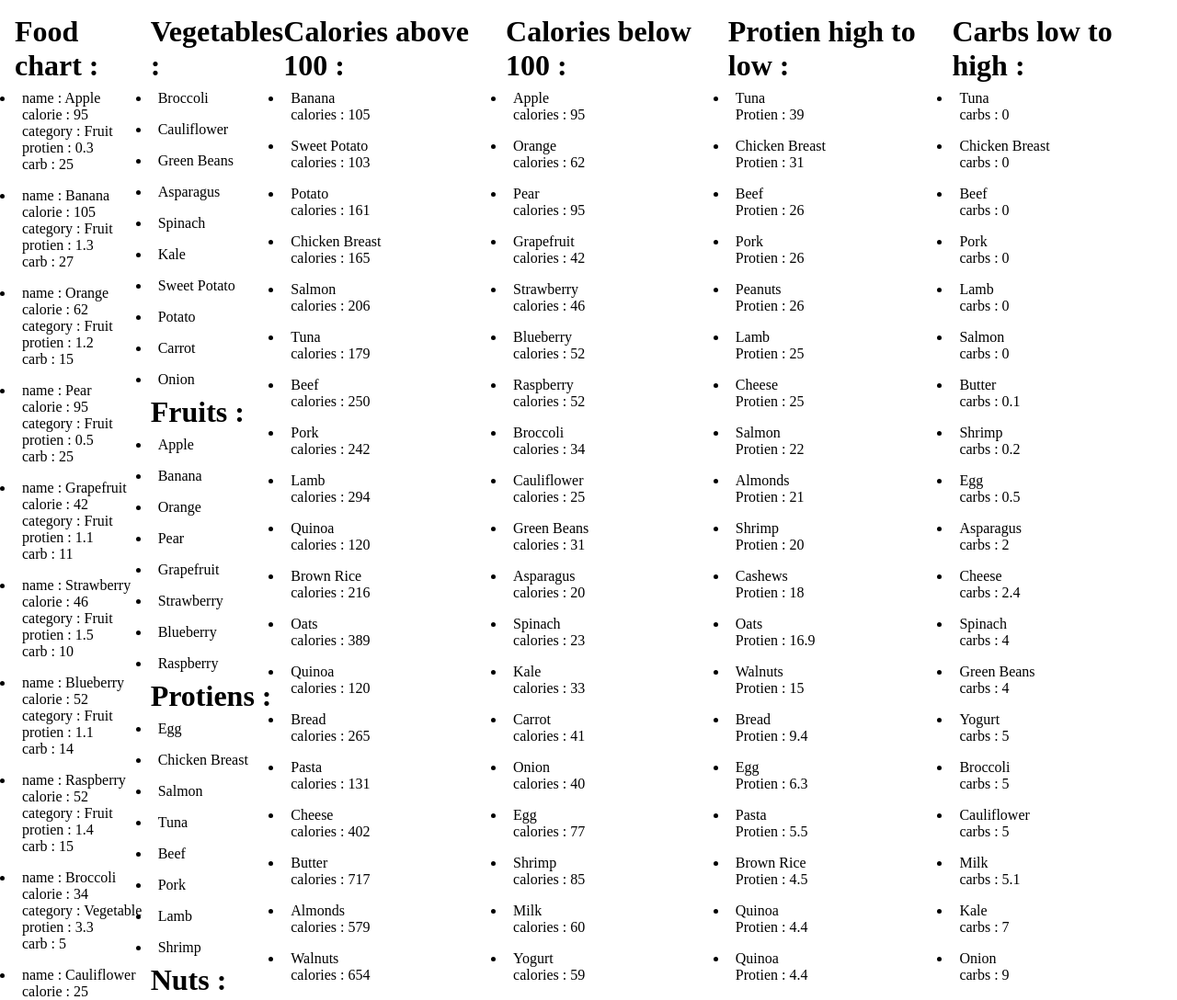
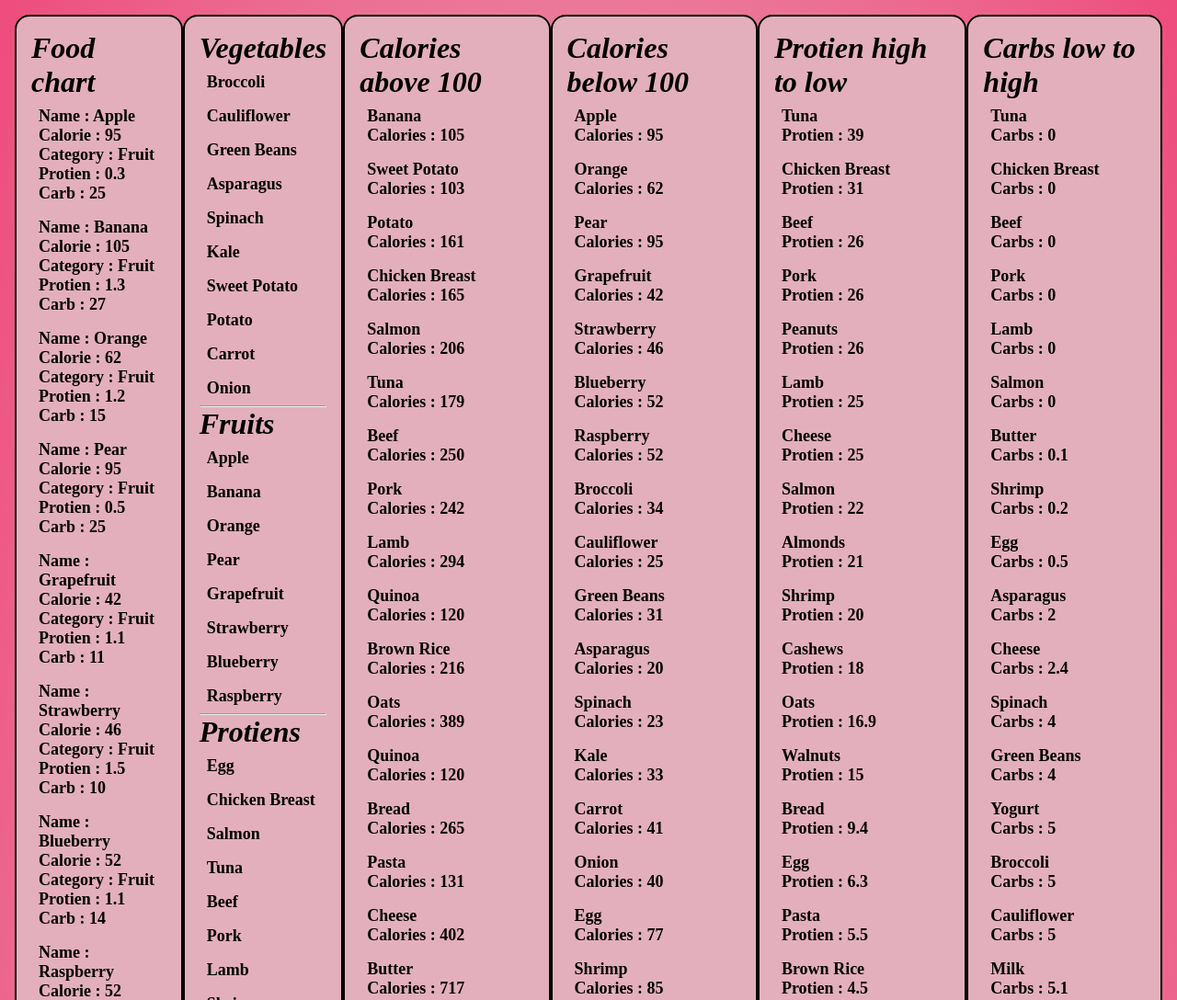
Before and after one commit to Ashh21/MicroProject-3, a plain HTML site: page Index.html in a window 1280 px wide. Shown: the top 1088 px of the page at 92% size. Drawn offline with Linux system fonts and the light colour scheme.

Commit message:
Add some styles

```diff
--- a/App.js
+++ b/App.js
@@ -338,11 +338,11 @@ const foodChart = [
 
 const allItems = foodChart.map((food) => {
   const listItem = document.createElement('li');
-  listItem.innerText =`name : ${food.foodname}
-  calorie : ${food.calorie}
-  category : ${food.category}
-  protien : ${food.protiens}
-  carb : ${food.cab}`;
+  listItem.innerText =`Name : ${food.foodname}
+  Calorie : ${food.calorie}
+  Category : ${food.category}
+  Protien : ${food.protiens}
+  Carb : ${food.cab}`;
   itemList.appendChild(listItem)
 });
 
@@ -385,14 +385,14 @@ const dairy = foodChart.filter(item => item.category === 'Dairy').map((dairy) =>
 const calAbove = foodChart.filter(item => item.calorie > 100).map((item) => {
     const listItem = document.createElement("li");
     listItem.innerText = ` ${item.foodname}
-     calories : ${item.calorie}` ;
+     Calories : ${item.calorie}` ;
     caloriesAbove.appendChild(listItem)
 })
 
 const calBelow = foodChart.filter(item => item.calorie < 100).map((item) => {
     const listItem = document.createElement("li");
     listItem.innerText =  ` ${item.foodname}
-    calories : ${item.calorie}` ;
+    Calories : ${item.calorie}` ;
     caloriesBelow.appendChild(listItem)
 })
 
@@ -406,6 +406,6 @@ const proteinHighTwoLow = foodChart.sort((a,b) => b.protiens - a.protiens).map(p
 const carbsLowToHigh = foodChart.sort((a,b) => a.cab - b.cab).map(cab => {
     const listItem = document.createElement("li");
     listItem.innerText = ` ${cab.foodname}
-     carbs : ${cab.cab}` ;
+     Carbs : ${cab.cab}` ;
     l2hCarbs.appendChild(listItem)
 })
--- a/Index.html
+++ b/Index.html
@@ -10,48 +10,58 @@
 
 <body>
     <div class="container">
-        <div>
-            <h1>Food chart :</h1>
+        <div class="clr" >
+            <h1>Food chart </h1>
             <ul id="all-items"></ul>
         </div>
 
-        <div>
-            <h1>Vegetables :</h1>
+        <div class="clr" >
+            <h1>Vegetables </h1>
             <ul id="vegetables-list"></ul>
 
-            <h1>Fruits :</h1>
+            <hr/>
+
+            <h1>Fruits </h1>
             <ul id="fruits-list"></ul>
 
-            <h1>Protiens :</h1>
+            <hr/>
+
+            <h1>Protiens </h1>
             <ul id="protien-list"></ul>
 
-            <h1>Nuts :</h1>
+            <hr/>
+
+            <h1>Nuts </h1>
             <ul id="nuts-list"></ul>
 
-            <h1>Grains :</h1>
+            <hr/>
+
+            <h1>Grains </h1>
             <ul id="grains-list"></ul>
 
-            <h1>Dairy :</h1>
+            <hr/>
+
+            <h1>Dairy </h1>
             <ul id="dairy-list"></ul>
         </div>
 
-        <div>
-            <h1>Calories above 100 : </h1>
+        <div class="clr" >
+            <h1>Calories above 100  </h1>
             <ul id="above-calories"></ul>
         </div>
 
-        <div>
-            <h1>Calories below 100 : </h1>
+        <div class="clr" >
+            <h1>Calories below 100  </h1>
             <ul id="below-calories"></ul>
         </div>
 
-        <div>
-            <h1>Protien high to low : </h1>
+        <div class="clr" >
+            <h1>Protien high to low  </h1>
             <ul id="protien-h2l"></ul>
         </div>
 
-        <div>
-            <h1>Carbs low to high : </h1>
+        <div class="clr" >
+            <h1>Carbs low to high  </h1>
             <ul id="carbsl2h"></ul>
         </div>
 
--- a/Styles.css
+++ b/Styles.css
@@ -7,14 +7,40 @@
 body{
     box-sizing: border-box;
     min-height: 100vh;
+    background-image: radial-gradient(#E3E2DF, #EE4C7C );
 }
 
 .container{
     display: flex;
     justify-content: space-evenly;
     padding: 1rem;
+    border: none;
 }
 
 .container ul li {
     padding: 0.5rem;
+    font-weight: 600;
+    font-size: large;
 }
+
+div{
+    border: 2px solid ;
+    border-radius: 1rem;
+    padding: 1rem;
+    height: fit-content;
+
+}
+
+div > ul {
+    list-style: none;
+
+}
+
+.clr{
+    background-color: #E3AFBC;
+}
+
+ h1 {
+    font-style: italic;
+    font-weight: bold;
+}
```
